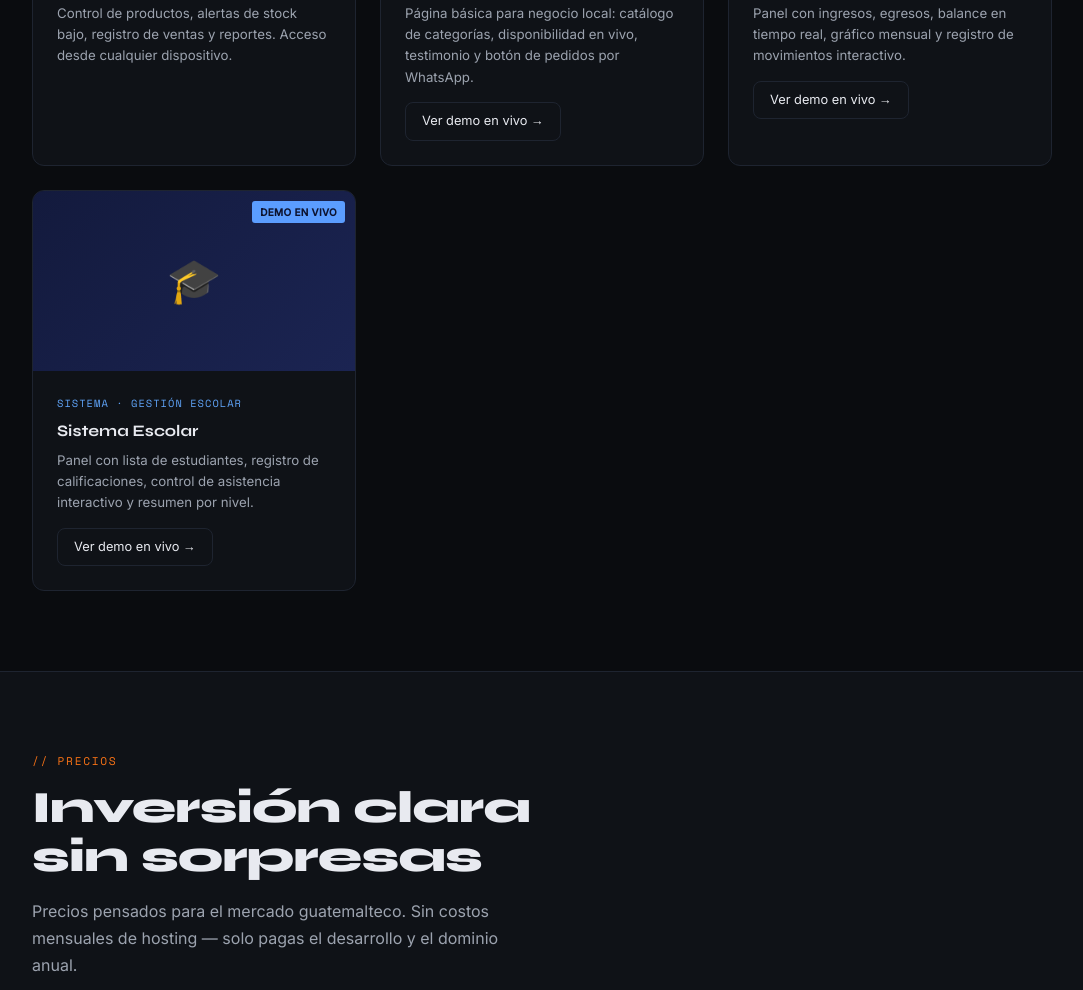
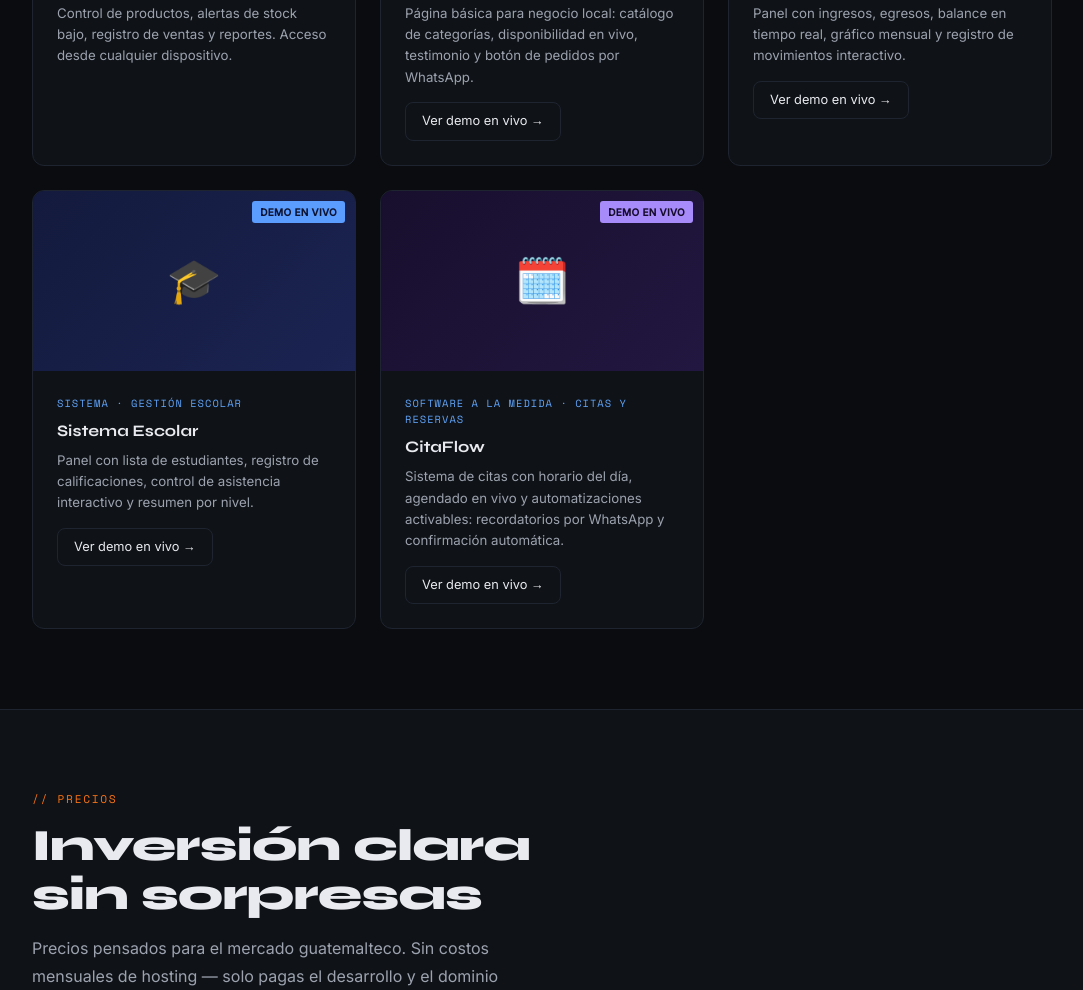
Before and after one commit to NexCodeGT/NexCodeGT, a plain HTML site: page index.html in a window 1280 px wide. Shown: the part 4569-5559 px from the top of the page, without its empty margins (98-1181 px from the left). Drawn offline with nearby package versions, Linux system fonts and the light colour scheme.

Commit message:
Update index.html

```diff
--- a/index.html
+++ b/index.html
@@ -1196,6 +1196,20 @@
         </div>
       </div>
 
+            <!-- Template 8: Software a la Medida (DEMO EN VIVO) -->
+      <div class="portfolio-card reveal" style="transition-delay:0.7s">
+        <div class="portfolio-thumb" style="background: linear-gradient(135deg, #180f2e 0%, #221740 100%); display:flex; align-items:center; justify-content:center; position:relative;">
+          <span style="font-size:44px;">🗓️</span>
+          <span style="position:absolute; top:10px; right:10px; background:#a78bfa; color:#160c2c; font-size:10px; font-weight:700; padding:3px 8px; border-radius:3px; letter-spacing:.03em;">DEMO EN VIVO</span>
+        </div>
+        <div class="portfolio-body">
+          <div class="portfolio-type">Software a la Medida · Citas y Reservas</div>
+          <div class="portfolio-name">CitaFlow</div>
+          <div class="portfolio-desc">Sistema de citas con horario del día, agendado en vivo y automatizaciones activables: recordatorios por WhatsApp y confirmación automática.</div>
+          <a href="demos/sistema-citas.html" target="_blank" rel="noopener" class="btn-secondary" style="display:inline-block; margin-top:0.9rem; padding:0.5rem 1rem; font-size:0.8rem;">Ver demo en vivo →</a>
+        </div>
+      </div>
+
     </div>
   </div>
 </section>
```
